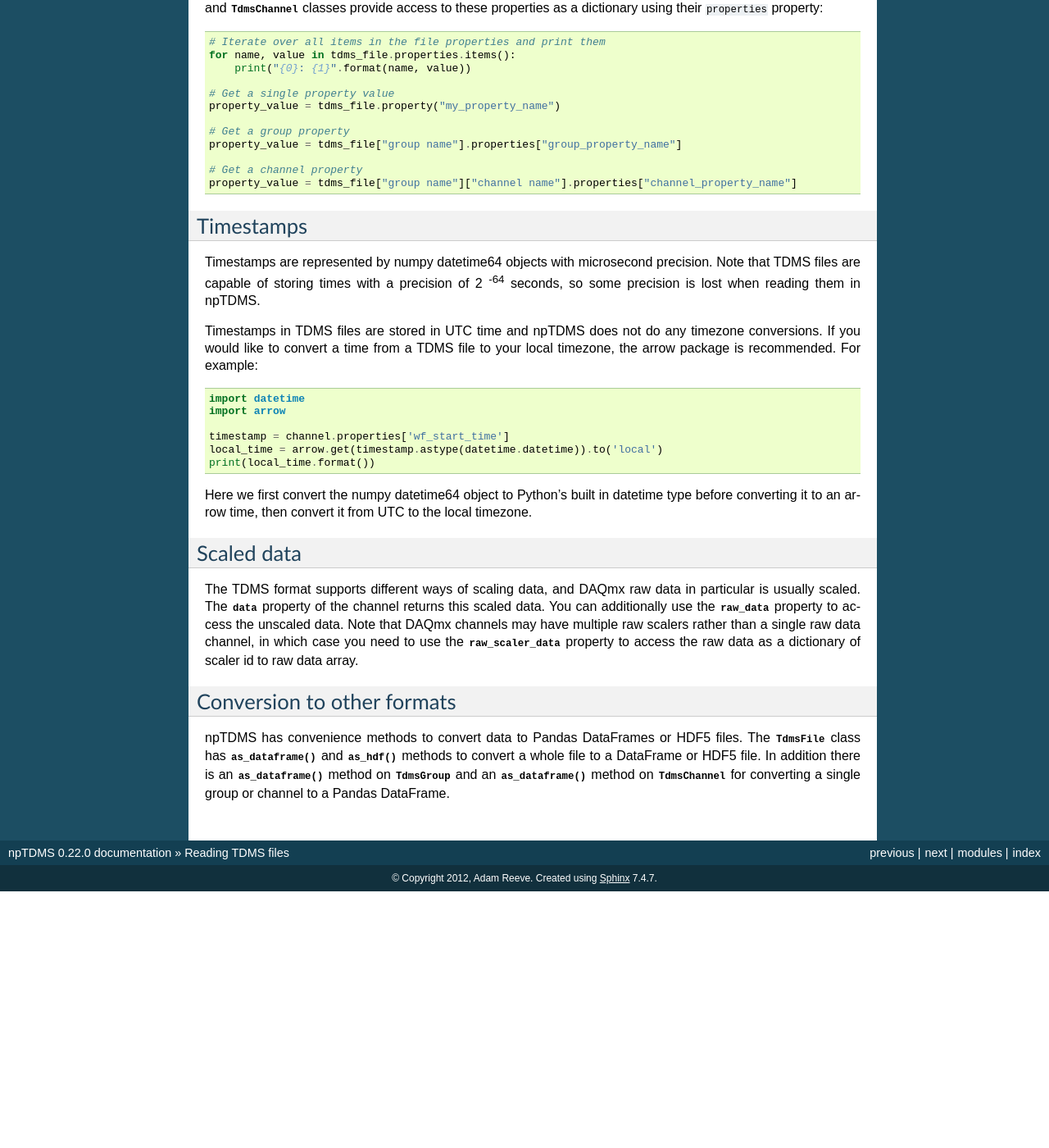
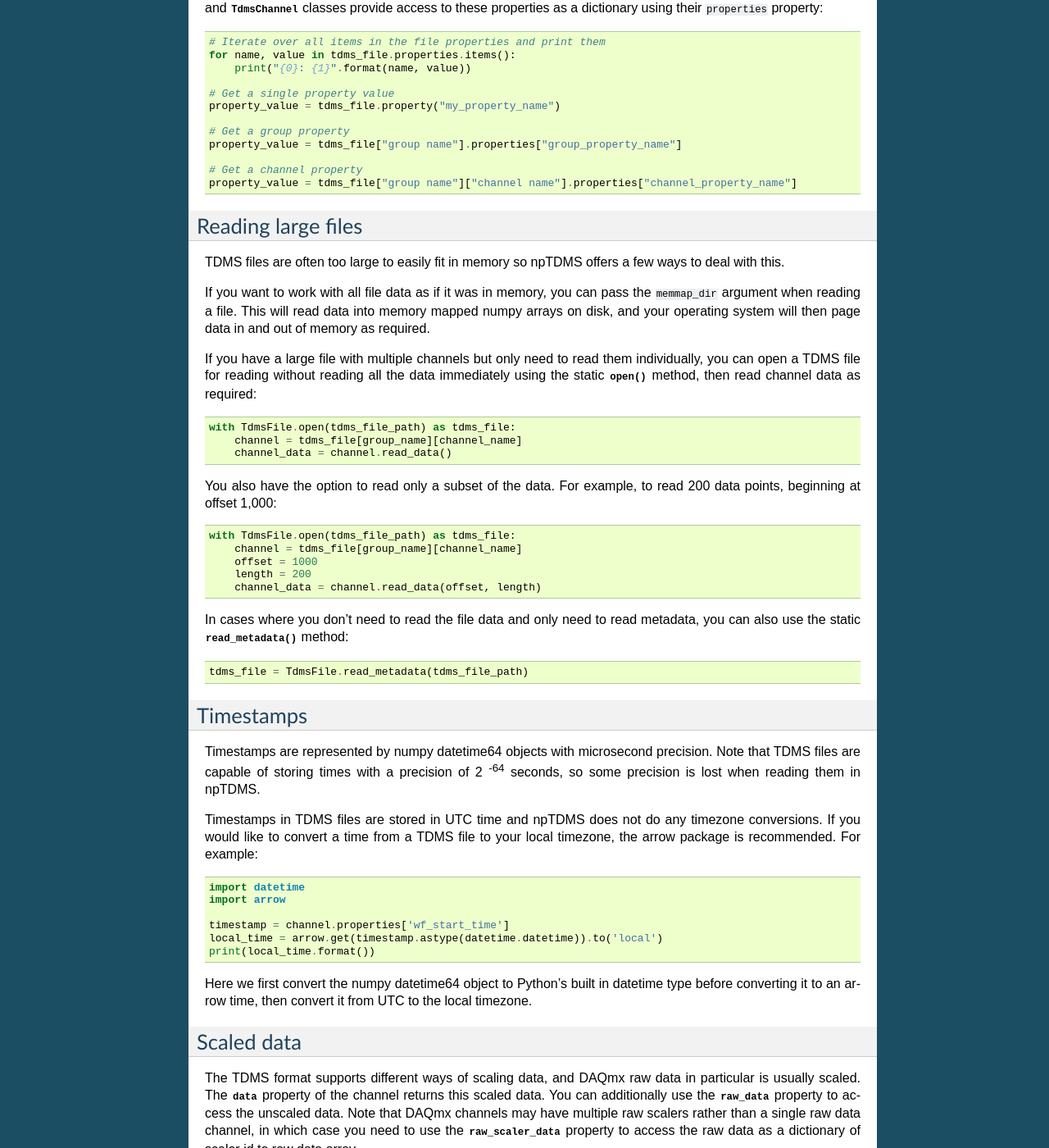
Before and after one commit to adamreeve/npTDMS, a Sphinx documentation site: the page built from docs/reading.rst, in a window 1280 px wide and 1400 px high, scrolled down 726 px. Shown: the whole window at 82% size. Built offline with Sphinx 7.4.7, drawn with Linux system fonts in a browser that asks for light colours; before the commit the page ends 1813 px from its top, so only the background shows below that.

Commit message:
Add documentation on the open and read_metadata methods

```diff
--- a/docs/reading.rst
+++ b/docs/reading.rst
@@ -51,6 +51,39 @@ classes provide access to these properties as a dictionary using their ``propert
     # Get a channel property
     property_value = tdms_file["group name"]["channel name"].properties["channel_property_name"]
 
+Reading large files
+-------------------
+
+TDMS files are often too large to easily fit in memory so npTDMS offers a few ways to deal with this.
+
+If you want to work with all file data as if it was in memory,
+you can pass the ``memmap_dir`` argument when reading a file.
+This will read data into memory mapped numpy arrays on disk,
+and your operating system will then page data in and out of memory as required.
+
+If you have a large file with multiple channels but only need to read them individually,
+you can open a TDMS file for reading without reading all the data immediately
+using the static :py:meth:`~nptdms.TdmsFile.open` method,
+then read channel data as required::
+
+    with TdmsFile.open(tdms_file_path) as tdms_file:
+        channel = tdms_file[group_name][channel_name]
+        channel_data = channel.read_data()
+
+You also have the option to read only a subset of the data.
+For example, to read 200 data points, beginning at offset 1,000::
+
+    with TdmsFile.open(tdms_file_path) as tdms_file:
+        channel = tdms_file[group_name][channel_name]
+        offset = 1000
+        length = 200
+        channel_data = channel.read_data(offset, length)
+
+In cases where you don't need to read the file data and only need to read metadata, you can
+also use the static :py:meth:`~nptdms.TdmsFile.read_metadata` method::
+
+    tdms_file = TdmsFile.read_metadata(tdms_file_path)
+
 Timestamps
 ----------
 
```
